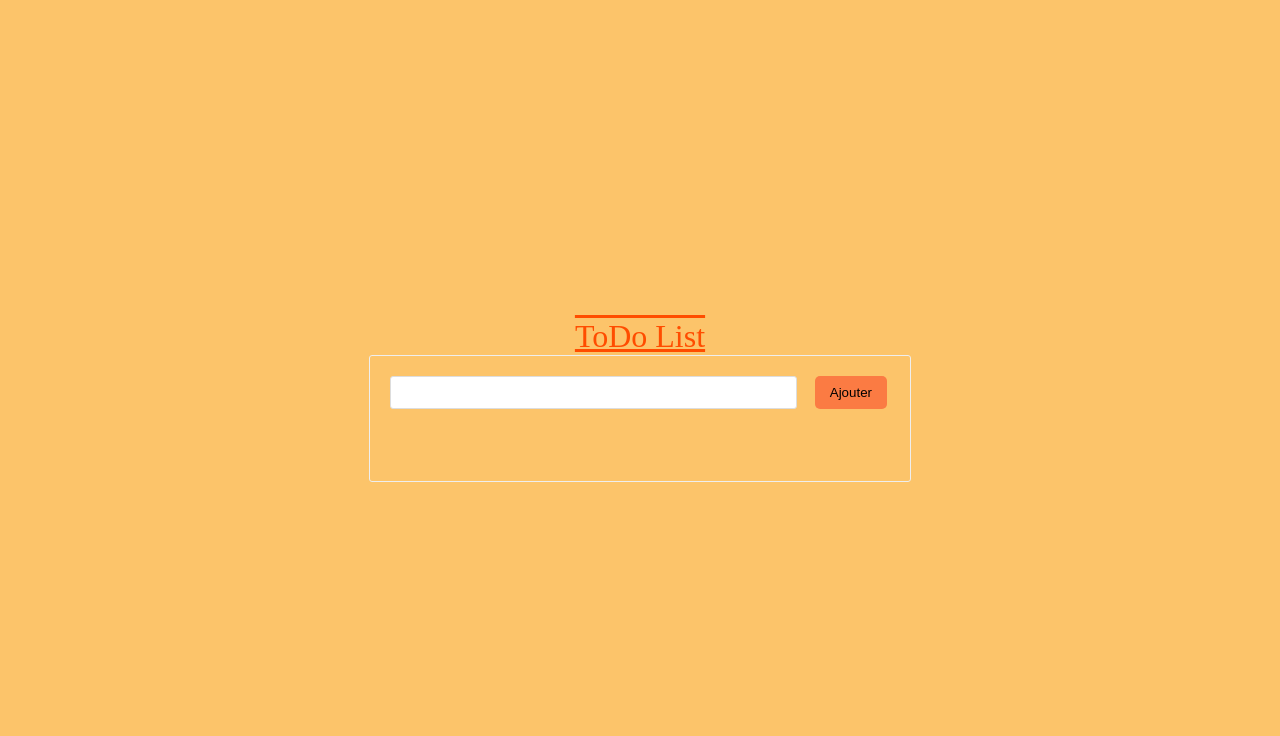
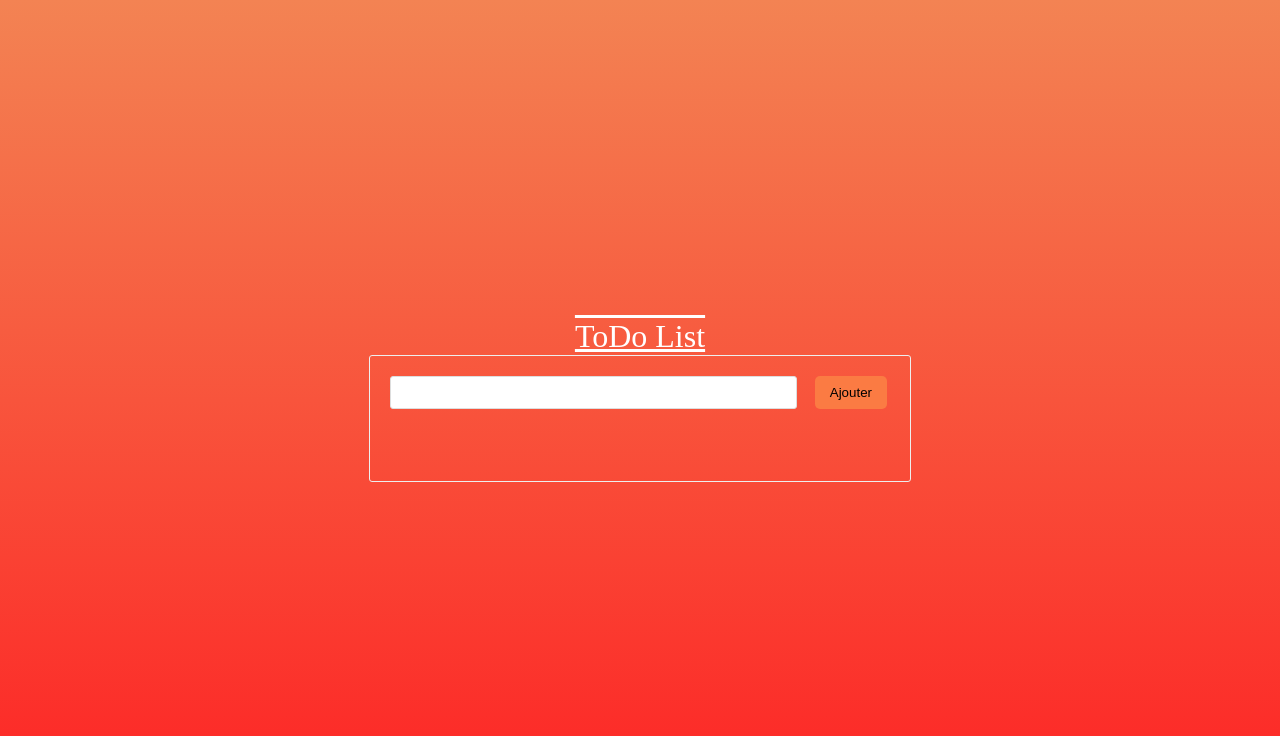
Before and after one commit to Darkheadbanger/toDoList_exercice, a website built with webpack: page src/index.html in a window 1280 px wide. Built offline with nearby package versions, Linux system fonts and the light colour scheme.

Commit message:
background better

```diff
--- a/src/style.css
+++ b/src/style.css
@@ -1,6 +1,6 @@
 * body {
   box-sizing: border-box;
-  background-color: rgb(252, 196, 106);
+  background: linear-gradient(#f38353, #fd2525);
 }
 
 body {
@@ -24,7 +24,7 @@ p {
 
 .title {
   font-size: xx-large;
-  color: #ff4d00;
+  color: white;
   text-decoration: overline underline;
 }
 
```
